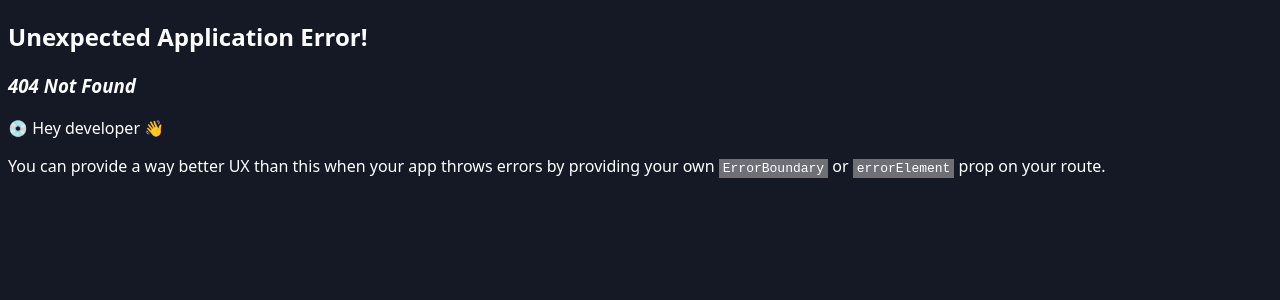
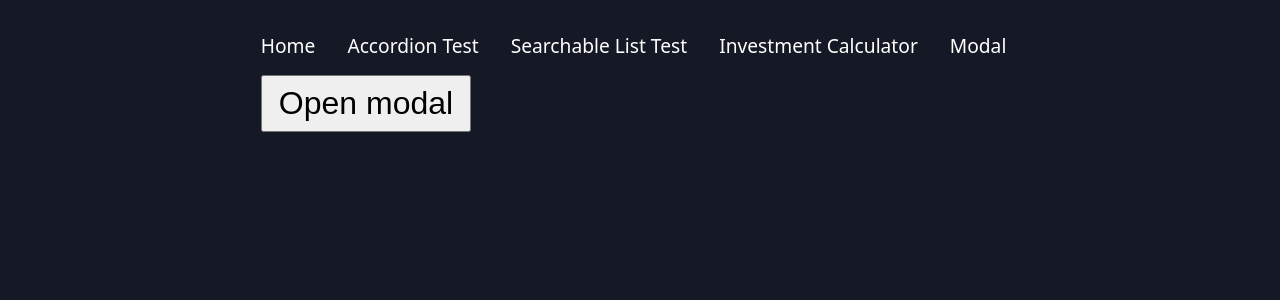
Before and after one commit to sean-xiao-zhao7/react_best_practices, a React (Vite) app: page /modal in a window 1280 px wide. Before the commit this address had no page. Shown: the top 300 px of the page. Built offline with nearby package versions, Linux system fonts and the light colour scheme.

Commit message:
Add modal ref logic

```diff
--- a/src/components/layouts/MainLayout.tsx
+++ b/src/components/layouts/MainLayout.tsx
@@ -9,6 +9,7 @@ export default function MainLayout() {
                 <Link to="/accordion">Accordion Test</Link>
                 <Link to="/searchablelist">Searchable List Test</Link>
                 <Link to="/investment-calculator">Investment Calculator</Link>
+                <Link to="/modal">Modal</Link>
             </menu>
             <section>
                 <Outlet />
--- a/src/components/modal/Modal.tsx
+++ b/src/components/modal/Modal.tsx
@@ -1,12 +1,17 @@
-import React from "react";
+import React, { ForwardedRef, forwardRef } from "react";
 
-export default function Modal() {
+const Modal = forwardRef(function (
+    { title }: { title: string },
+    ref: ForwardedRef<HTMLDialogElement>
+) {
     return (
         <>
-            <dialog>
-                <h2>Modal title</h2>
+            <dialog ref={ref}>
+                <h2>Modal {title}</h2>
                 <p>Modal body.</p>
             </dialog>
         </>
     );
-}
+});
+
+export default Modal;
--- /dev/null
+++ b/src/components/pages/ModalPage.tsx
@@ -0,0 +1,14 @@
+import React, { useRef } from "react";
+
+import Modal from "../modal/Modal";
+import { MainButton } from "../../stylesheets/button";
+
+export default function ModalPage() {
+    const modalRef = useRef<HTMLDialogElement>(null);
+    return (
+        <>
+            <MainButton>Open modal</MainButton>
+            <Modal title="Modal #1" ref={modalRef} />
+        </>
+    );
+}
--- a/src/router/router.tsx
+++ b/src/router/router.tsx
@@ -7,6 +7,7 @@ import IndexPage from "../components/pages/IndexPage";
 import AccordionPage from "../components/pages/AccordionPage";
 import SearchableListPage from "../components/pages/SearchableListPage";
 import InvestmentCalculatorPage from "../components/pages/InvestmentCalculatorPage";
+import ModalPage from "../components/pages/ModalPage";
 
 const router = createBrowserRouter([
     {
@@ -29,6 +30,10 @@ const router = createBrowserRouter([
                 path: "/investment-calculator",
                 element: <InvestmentCalculatorPage />,
             },
+            {
+                path: "/modal",
+                element: <ModalPage />,
+            },
         ],
     },
 ]);
--- a/src/stylesheets/base.scss
+++ b/src/stylesheets/base.scss
@@ -37,8 +37,8 @@ body {
 }
 
 main {
-    max-width: 40rem;
     margin: 2rem auto;
+    padding: 0 20%;
 }
 
 .accordion {
@@ -136,7 +136,7 @@ main {
 /* menu  */
 menu {
     display: grid;
-    grid-template-columns: repeat(4, max-content);
+    grid-template-columns: repeat(5, max-content);
     grid-column-gap: 2rem;
     padding: 0;
 }
--- /dev/null
+++ b/src/stylesheets/button.ts
@@ -0,0 +1,7 @@
+import styled from "styled-components";
+
+export const MainButton = styled.button`
+    display: flex;
+    padding: 0.5rem 1rem;
+    font-size: 2rem;
+`;
```
